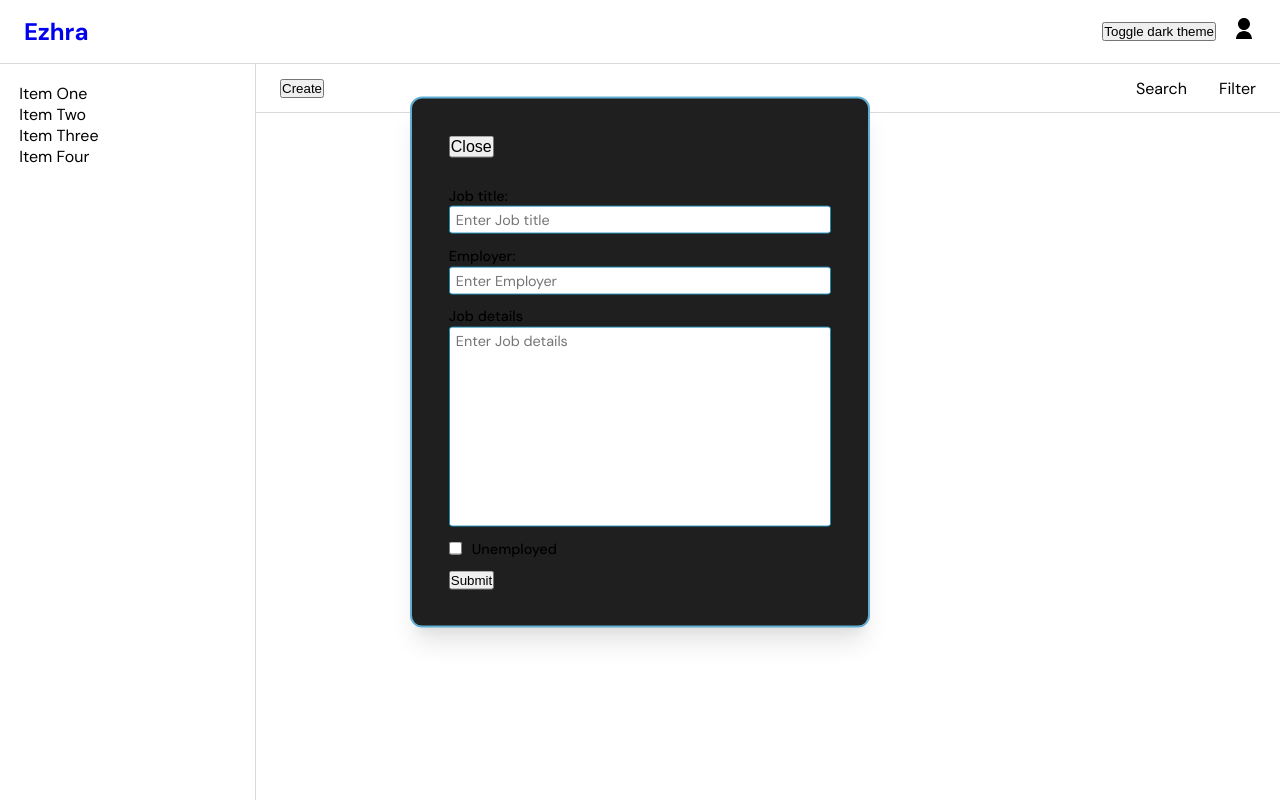
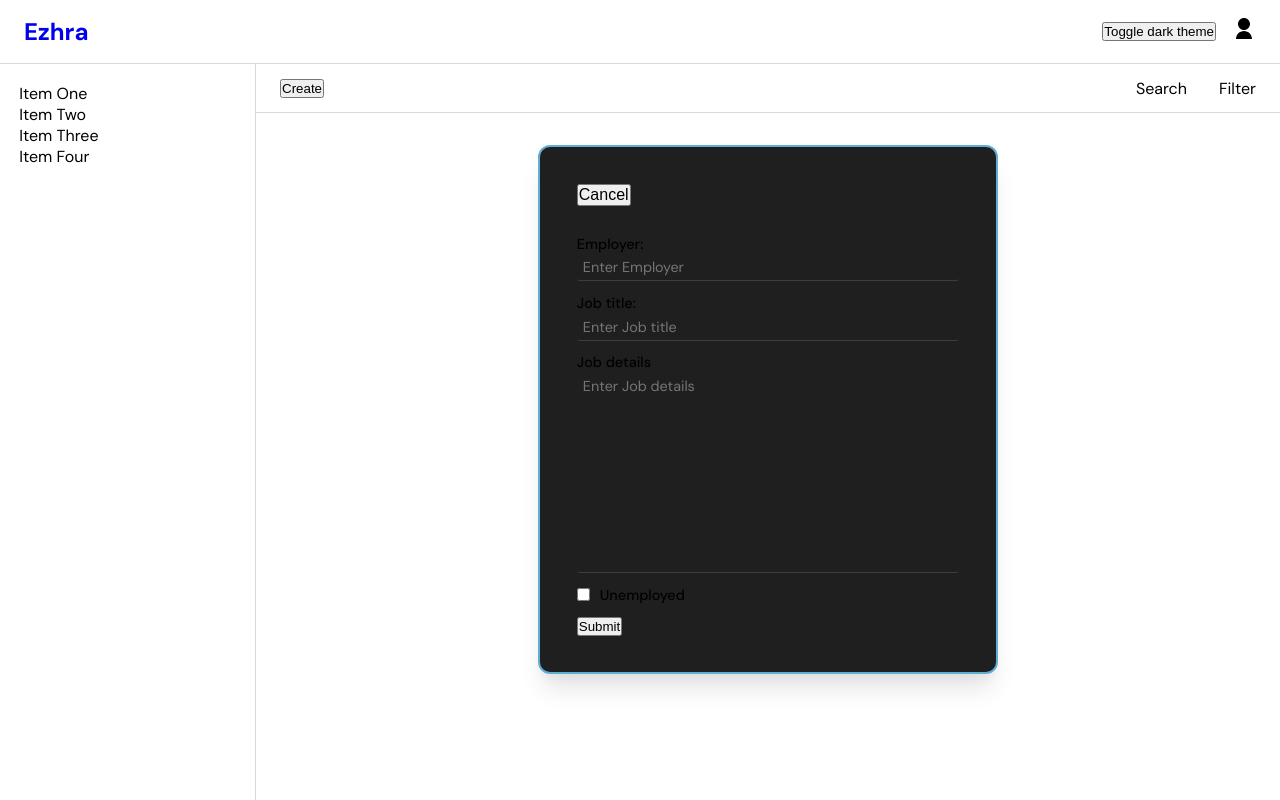
Before and after one commit to dajana-dev/ezhra, a React (Vite) app: page /1/edit in a window 1280 px wide. Built offline with nearby package versions, Linux system fonts and the light colour scheme; no server answers.

Commit message:
add edit job feature

```diff
--- a/src/components/JobDetails.jsx
+++ b/src/components/JobDetails.jsx
@@ -3,8 +3,13 @@ import { useParams } from 'react-router-dom';
 import { useQuery, useQueryClient } from '@tanstack/react-query';
 import { fetchSingleJob } from '../helpers/appwriteJobData';
 import CandidateList from './CandidateList';
+import JobForm from './JobForm';
+import { useState } from 'react';
 
 const JobDetails = () => {
+  const [isEditJob, setIsEditJob] = useState(false);
+
+
   const queryClient = useQueryClient();
   const { jobId } = useParams();
   const cachedJob = queryClient.getQueryData(['jobList'])?.find((job) => job.$id === jobId);
@@ -21,13 +26,12 @@ const JobDetails = () => {
   });
 
   const job = !cachedJob ? fetchedJob : cachedJob;
-  console.log(job);
 
   if (isPending && !job) return <p>Loading...</p>;
   if (isError) return <p>Error: {error.message}</p>;
   if (!job) return <p>Job not found.</p>;
 
-  const { $createdAt, $updatedAt, jobTitle, employer, jobDetails, unemployed } = job;
+  const { $createdAt, jobTitle, employer, jobDetails, unemployed } = job;
   const formattedCreatedAtDate = new Date($createdAt)
     .toLocaleDateString('en-GB', {
       day: '2-digit',
@@ -36,19 +40,28 @@ const JobDetails = () => {
     })
     .replace(/\//g, '.');
 
-  const formattedUpdatedAtDate = new Date($updatedAt).toLocaleDateString();
+  return (
+    <div className="job-details">
 
-  return (
-    <div className="job-details-container">
-      <section className="job-details">
-        <header>
+      <section className="job-details-container">
+        <div className='job-data-container'>
+          {isEditJob ? (<JobForm isEditJob={isEditJob} setIsEditJob={setIsEditJob} initialJob={job}/>) : (
+            <>
+            <header>
+          <div>
           <h2>{employer}</h2>
+          <button onClick={()=> {setIsEditJob(true)}}>Edit</button>
+          </div>
           <p>{formattedCreatedAtDate}.</p>
         </header>
-        <section>
+        <div>
           <h3>{jobTitle}</h3>
           <p>{jobDetails}</p>
-        </section>
+        </div>
+        </>
+          )}
+
+        </div>
       </section>
       <section className="candidates">
         <CandidateList jobId={jobId} />
--- a/src/components/JobForm.jsx
+++ b/src/components/JobForm.jsx
@@ -1,17 +1,23 @@
 import { useState } from 'react';
 import '../styles/JobForm.scss';
-import { postJobData } from '../helpers/appwriteJobData.js';
+import { postJobData, updateJobData } from '../helpers/appwriteJobData.js';
 import { useMutation, useQuery, useQueryClient } from '@tanstack/react-query';
 
-const JobForm = ({ closeForm }) => {
+const JobForm = ({ setIsEditJob, isEditJob, initialJob }) => {
   const inputFields = [
+    { name: 'employer', label: 'Employer', type: 'text', required: true },
     { name: 'jobTitle', label: 'Job title', type: 'text', required: true },
-    { name: 'employer', label: 'Employer', type: 'text', required: true },
     { name: 'jobDetails', label: 'Job details', type: 'textarea', required: true },
     { name: 'unemployed', label: 'Unemployed', type: 'checkbox' },
   ];
 
-  const [jobData, setJobData] = useState({
+  const [jobData, setJobData] = useState(
+    initialJob ? {
+    jobTitle: initialJob.jobTitle,
+    employer: initialJob.employer,
+    jobDetails: initialJob.jobDetails,
+    unemployed: initialJob.unemployed,
+    } : {
     jobTitle: '',
     employer: '',
     jobDetails: '',
@@ -36,9 +42,29 @@ const JobForm = ({ closeForm }) => {
     },
   });
 
+const { mutateAsync: updateJobMutation } = useMutation({
+    mutationFn: updateJobData,
+    onSuccess: () => {
+      queryClient.invalidateQueries({ queryKey: ['job', initialJob.$id] });
+      if(isEditJob) {
+        setIsEditJob(false);
+      }
+    },
+    onError: (error) => {
+      console.error(`Failed to update job: ${error.message}`);
+    }
+  });
+
   const handleSubmit = async (e) => {
     e.preventDefault();
-    postJobDataMutation(jobData);
+    if(initialJob){
+      updateJobMutation({
+        jobId: initialJob.$id,
+        data: jobData,
+      })
+    } else {
+      postJobDataMutation(jobData);
+    }
   };
 
   const handlePressEnter = (e) => {
@@ -59,7 +85,7 @@ const JobForm = ({ closeForm }) => {
         return (
           <div key={label}>
             <label htmlFor={name}>{label}</label>
-            <textarea name={name} id={name} placeholder={`Enter ${label}`} onChange={handleChange} />
+            <textarea name={name} id={name} value={jobData[name]} placeholder={`Enter ${label}`} onChange={handleChange} />
           </div>
         );
       case 'checkbox':
@@ -73,7 +99,7 @@ const JobForm = ({ closeForm }) => {
         return (
           <div key={label}>
             <label htmlFor={name}>{label}: </label>
-            <input type={type} id={name} name={name} placeholder={`Enter ${label}`} required={required} onChange={handleChange} onKeyDown={handlePressEnter} />
+            <input type={type} id={name} name={name} value={jobData[name]} placeholder={`Enter ${label}`} required={required} onChange={handleChange} onKeyDown={handlePressEnter} />
           </div>
         );
     }
@@ -89,7 +115,7 @@ const JobForm = ({ closeForm }) => {
 
   return (
     <form className="job-form" onSubmit={handleSubmit}>
-      <button onClick={closeForm}>Close</button>
+      <button onClick={()=>setIsEditJob(false)}>Cancel</button>
       {inputFields.map(renderInput)}
 
       <button type="Submit" disabled={isPending}>
--- a/src/helpers/appwriteJobData.js
+++ b/src/helpers/appwriteJobData.js
@@ -35,3 +35,12 @@ export const fetchSingleJob = async (jobId) => {
     });
     return response;
 }
+
+export const updateJobData = async ({jobId, data}) => {
+    const response = await databases.updateDocument({
+        databaseId: DATABASE_ID,
+        collectionId: COLLECTION_ID,
+        documentId: jobId,
+        data: data,
+    })
+}
--- a/src/styles/JobDetails.scss
+++ b/src/styles/JobDetails.scss
@@ -1,6 +1,7 @@
 @use './variables.scss' as *;
 
-.job-details-container {
+.job-details {
+  //main section layout
   display: flex;
   height: 100%;
   width: 100%;
@@ -9,19 +10,16 @@
     padding: 1rem 2rem;
   }
 
-  .job-details {
+  .job-details-container {
     flex: 0 0 25%;
 
     header {
-      h2 {
-        margin-bottom: 0.3rem;
-      }
-      margin-bottom: 1.5rem;
-    }
 
-    section {
-      h3 {
-        margin-bottom: 0.4rem;
+      margin-bottom: 1rem;
+      div {
+        display: flex;
+        justify-content: space-between;
+        margin-bottom: 1rem;
       }
     }
   }
--- a/src/styles/JobForm.scss
+++ b/src/styles/JobForm.scss
@@ -1,10 +1,10 @@
-@use "./variables.scss" as *;
+@use './variables.scss' as *;
 
 .job-form {
   display: flex;
   flex-direction: column;
   align-items: flex-start;
-  justify-content: center;
+  // justify-content: center;
   gap: 0.8rem;
   font-size: 0.9rem;
   margin: 1rem auto;
@@ -15,11 +15,11 @@
   width: 460px;
   background-color: $dark-theme-bg;
   //modal
-  position: absolute;
-  z-index: 100;
-  top: 30%;
-  left: 50%;
-  transform: translate(-50%, -30%);
+  // position: absolute;
+  // z-index: 100;
+  // top: 30%;
+  // left: 50%;
+  // transform: translate(-50%, -30%);
 
   div {
     display: flex;
@@ -34,12 +34,15 @@
 
   input,
   textarea {
-    border: 1px solid rgb(30, 137, 176);
+    background-color: inherit;
+    border: none;
     border-radius: 3px;
     font-family: inherit;
     width: 100%;
     font-size: inherit;
     padding: 4px 6px;
+    color: inherit;
+    border-bottom: 1px solid $dark-gray;
   }
 
   textarea {
```
